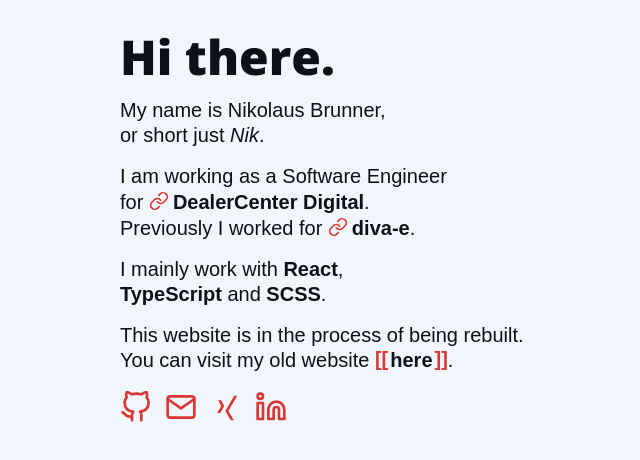
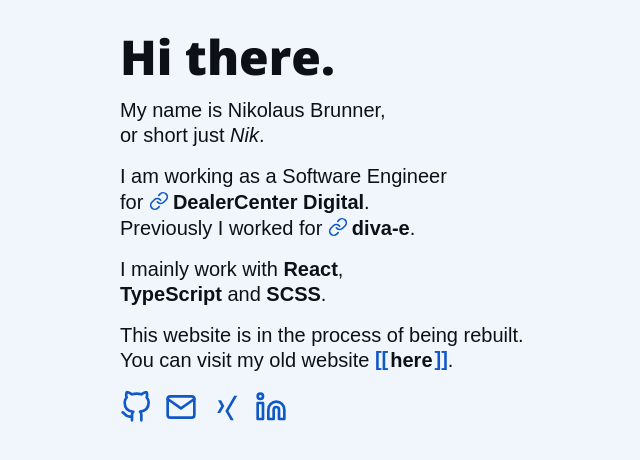
Before and after one commit to nikbrunner/nibru.dev, a Next.js app: page / in a window 1280 px wide. Shown: the top 460 px of the page, without its empty margins (184-824 px from the left). Built offline with nearby package versions, Linux system fonts and the light colour scheme.

Commit message:
Improved init bg color

```diff
--- a/components/Text/Text.scss
+++ b/components/Text/Text.scss
@@ -1,5 +1,6 @@
 .Text {
   @include typo-text-default();
 
+  color: var(--color-fg-primary);
   margin-bottom: $space-m;
 }
--- a/partials/Page/Page.scss
+++ b/partials/Page/Page.scss
@@ -1,5 +1,6 @@
 .Page {
   min-height: 100vh;
+  transition: background $transition-speed-base $transition-timing;
   background: var(--color-bg-primary);
   color: var(--color-fg-primary);
 }
--- a/scss/base/_base.scss
+++ b/scss/base/_base.scss
@@ -4,6 +4,8 @@
 
 html {
   box-sizing: border-box;
+  background-color: #000000;
+  transition: background-color $transition-speed-base $transition-timing;
 }
 
 /**
--- a/scss/themes/_light.scss
+++ b/scss/themes/_light.scss
@@ -9,7 +9,7 @@
   --color-fg-primary-alt: var(--color-gray-0);
   --color-fg-secondary: var(--color-gray-8);
   --color-fg-secondary-alt: var(--color-gray-1);
-  --color-accent-primary: var(--color-red-5);
-  --color-accent-secondary: var(--color-red-4);
-  --color-accent-ternary: var(--color-red-3);
+  --color-accent-primary: var(--color-blue-6);
+  --color-accent-secondary: var(--color-blue-5);
+  --color-accent-ternary: var(--color-blue-4);
 }
--- a/scss/variables/_variables.scss
+++ b/scss/variables/_variables.scss
@@ -10,4 +10,5 @@ $transition-speed-very-fast: 125ms;
 $transition-speed-fast: 250ms;
 $transition-speed-base: 500ms;
 $transition-speed-slow: 750ms;
+$transition-speed-extra-slow: 1s;
 $transition-timing: cubic-bezier(0.16, 1, 0.3, 1);
```
